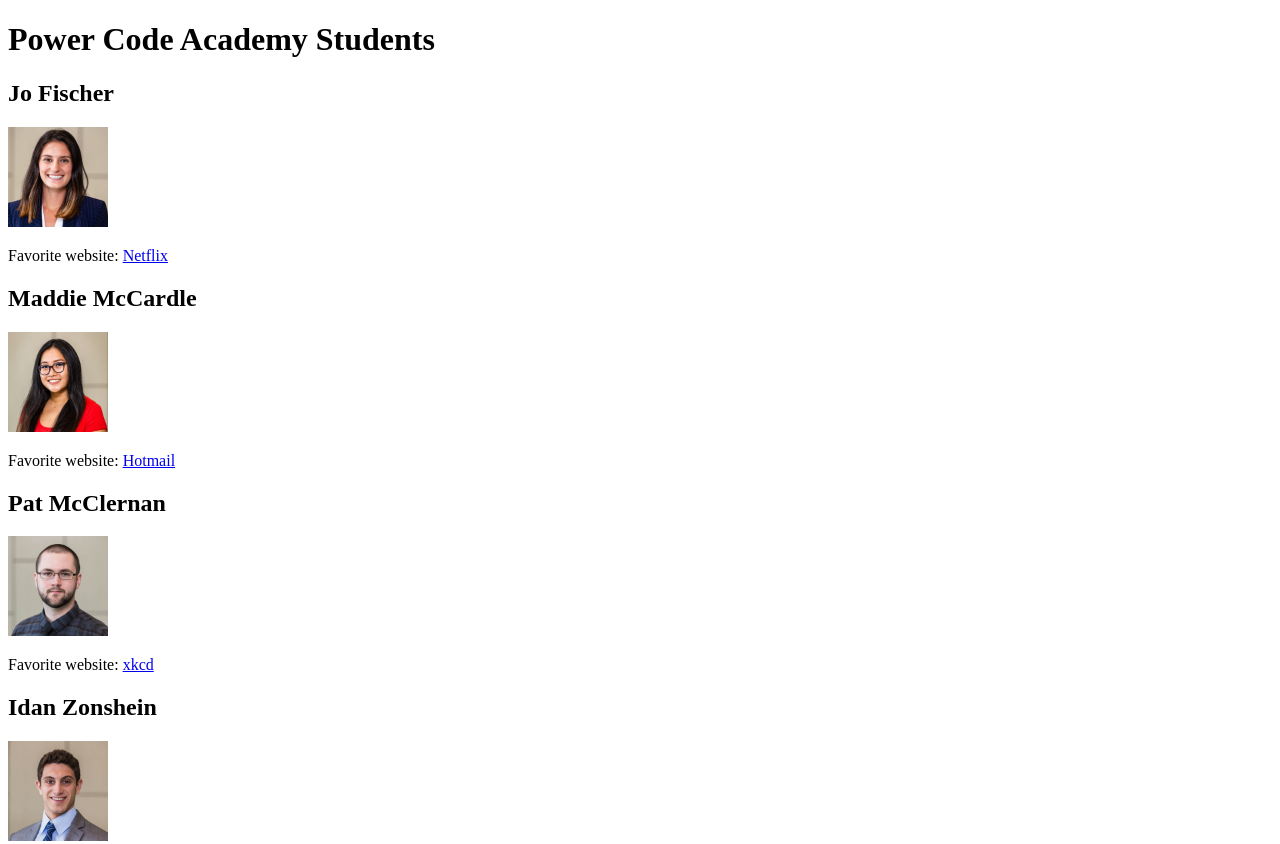
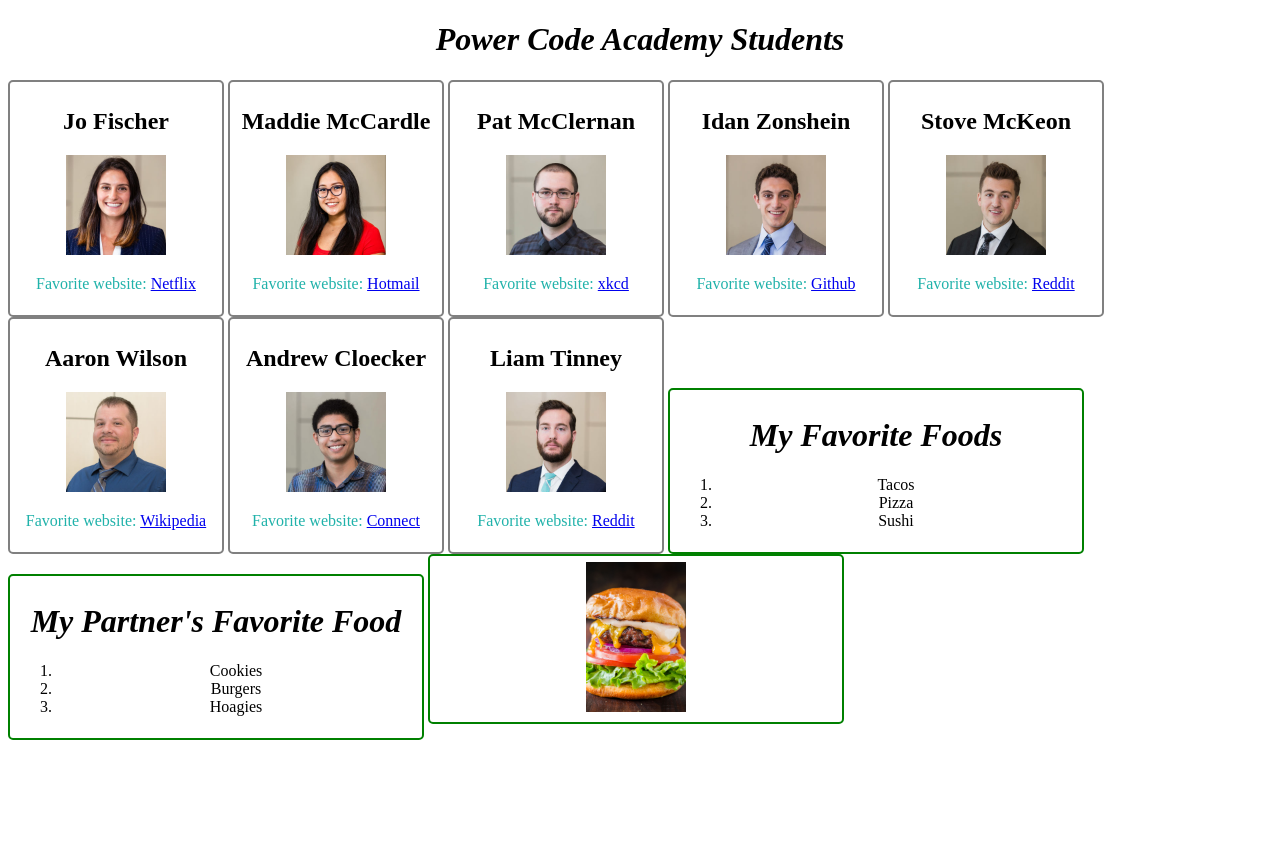
Before and after one commit to idanzonshein/idan_and_liam_first_git_project, a plain HTML site: page index.html in a window 1280 px wide. Shown: the top 844 px of the page. After the commit the page ends 800 px from the top, so only its background shows below. Drawn offline with Linux system fonts and the light colour scheme.

Commit message:
adds fav food

```diff
--- a/css/style.css
+++ b/css/style.css
@@ -15,3 +15,12 @@ div.developer {
   padding: 6px;
   text-align: center;
 }
+
+div.food {
+  width: 400px;
+  display: inline-block;
+  border: 2px solid green;
+  border-radius: 5px;
+  padding: 6px;
+  text-align: center;
+}
--- a/index.html
+++ b/index.html
@@ -2,6 +2,7 @@
 <html>
     <head>
         <title>Code Academy Students</title>
+        <link rel="stylesheet" href="css/style.css" type="text/css"/>
     </head>
     <body>
         <h1>Power Code Academy Students</h1>
@@ -45,5 +46,24 @@
             <img src="img/LiamTinney.jpg" alt="Liam" height="100" width="100">
             <p class="favorite_website">Favorite website: <a href="https://www.reddit.com" target="_blank" title="old"> Reddit</a></p>
         </div>
+        <div class="food">
+       <h1>My Favorite Foods</h1>
+        <ol>
+            <li>Tacos</li>
+            <li>Pizza</li>
+            <li>Sushi</li>
+        </ol>
+        </div>
+        <div class="food">
+        <h1>My Partner's Favorite Food</h1>
+        <ol>
+            <li>Cookies</li>
+            <li>Burgers</li>
+            <li>Hoagies</li>
+        </ol>
+        </div>
+        <div class="food">
+        <a href= "https://natashaskitchen.com/perfect-burger-recipe/" target="_blank"><img src="img/Best-Burger.jpg" alt="Best Burger" height="150" width="100"></a>
+        </div>
     </body>
 </html>
```
Also changed, not shown: img/Best-Burger.jpg (added), img/Easy-Chicken-Tacos.jpg (added).
